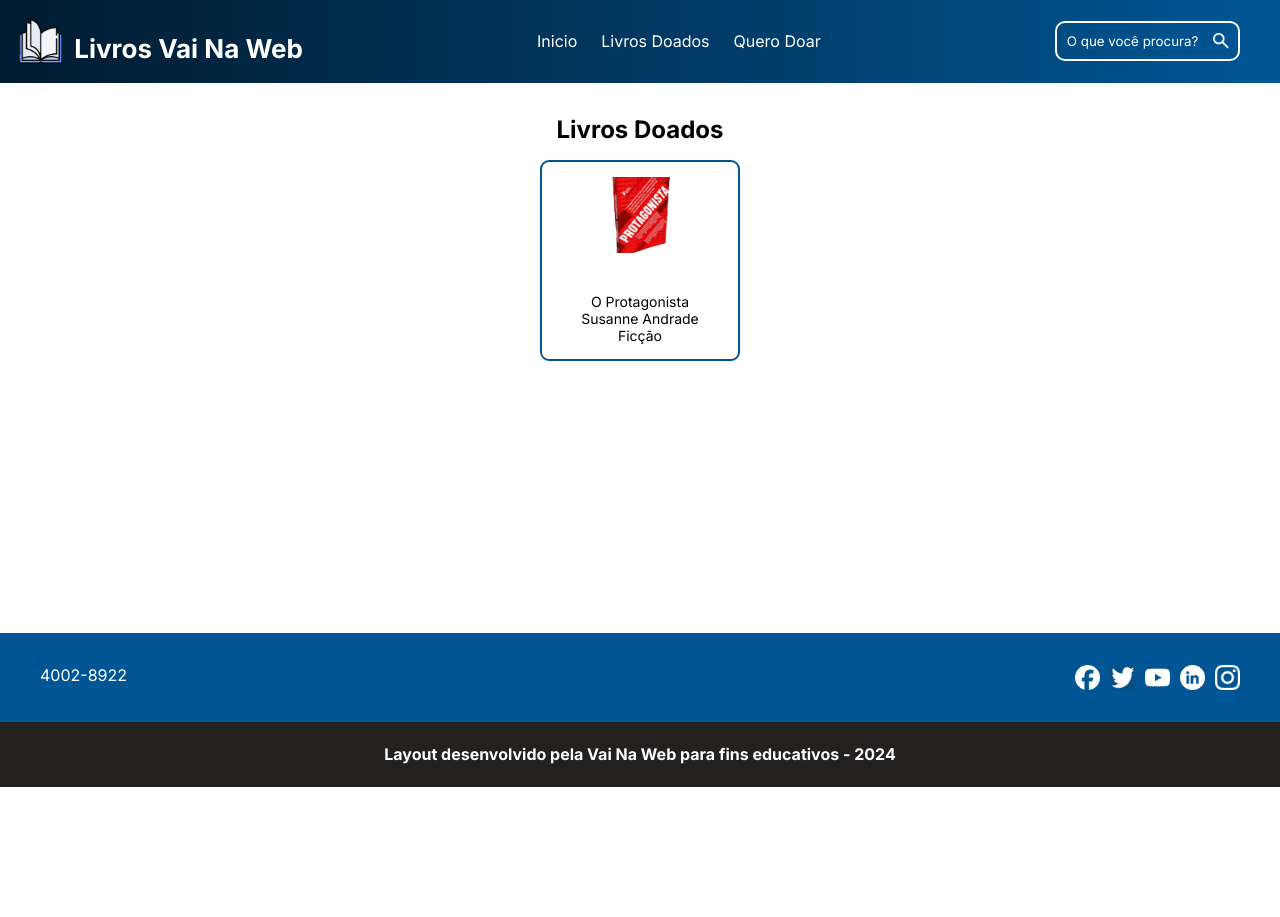
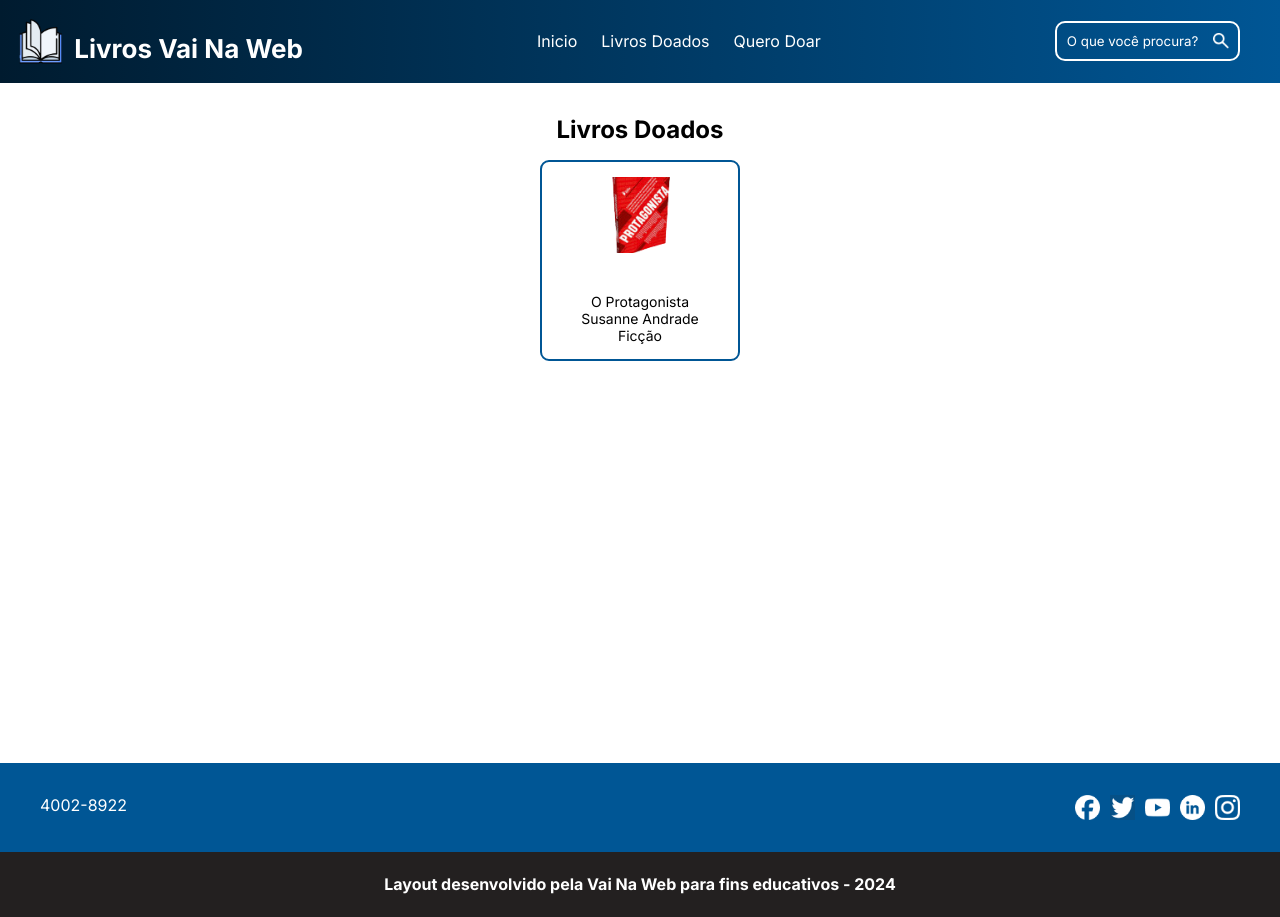
Before and after one commit to Davi-D18/livros_vnw, a React (Vite) app: page /livrosDoados in a window 1280 px wide. Before the commit the page ends 800 px from the top, so only its background shows below. Built offline with nearby package versions, Linux system fonts and the light colour scheme.

Commit message:
Correção nos estilos do rodapé e ajustado estilos de alguns componentes

```diff
--- a/src/components/Card/style/card.js
+++ b/src/components/Card/style/card.js
@@ -34,5 +34,5 @@ export const Descricao = styled.p`
   font-size: 16px;
   text-align: center;
   margin-top: 20px;
-  max-width: 96%;
+  max-width: 85%;
 `;
--- a/src/components/ContainerDoar/style/container-doar.js
+++ b/src/components/ContainerDoar/style/container-doar.js
@@ -3,6 +3,7 @@ import styled from "styled-components";
 export const Container_Doar = styled.section`
   max-width: 79dvw;
   margin: 0 auto;
+  margin-bottom: 18vh;
 `;
 
 export const TextPorqueDoar = styled.h2`
--- a/src/components/Footer/styles/footer.js
+++ b/src/components/Footer/styles/footer.js
@@ -1,8 +1,6 @@
 import { styled } from "styled-components";
 
-export const Rodape = styled.footer`
-  margin-top: 18vh;
-`;
+export const Rodape = styled.footer``;
 
 export const SecaoContato = styled.section`
   display: flex;
--- a/src/pages/livrosDoados/styles/livrosDoados.js
+++ b/src/pages/livrosDoados/styles/livrosDoados.js
@@ -1,8 +1,7 @@
 import { styled } from "styled-components";
 
 export const SectionLivrosDoados = styled.section`
-  margin-top: 3vh;
-  margin-bottom: 34vh;
+  height: 81dvh;
 `;
 
 export const Titulo = styled.h1`
```
